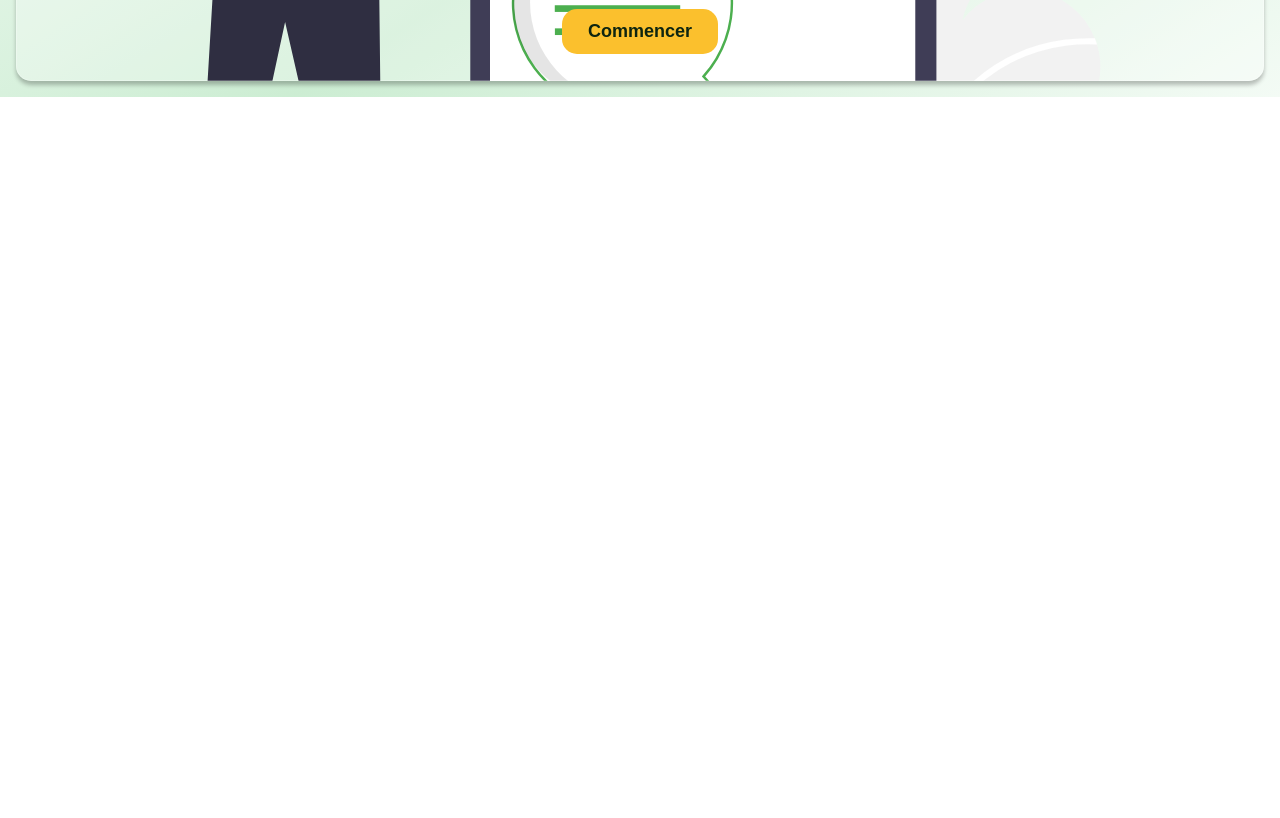
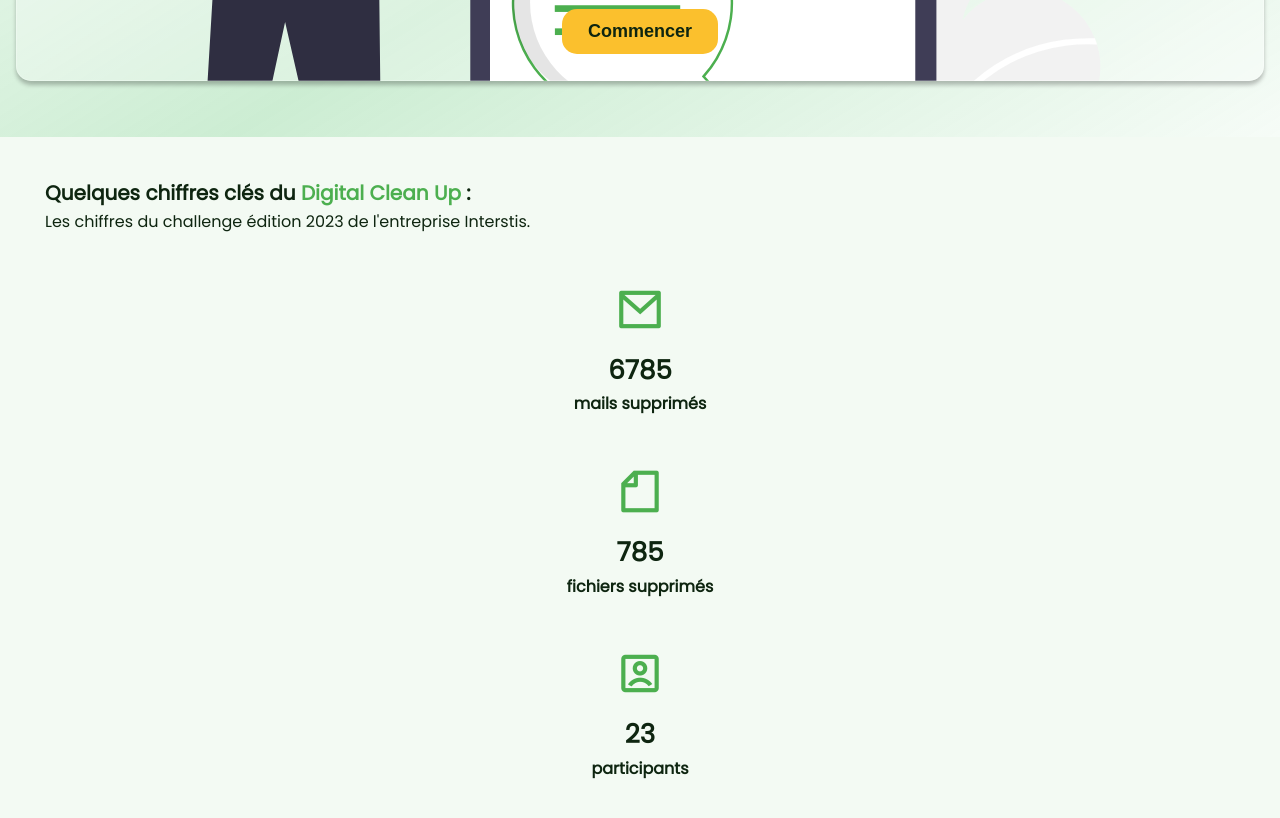
Before and after one commit to KingYano/cleanify, a Vue app: page / in a window 1280 px wide. Shown: the part 520-1338 px from the top of the page. Before the commit the page ends 800 px from the top, so only its background shows below. Built offline with nearby package versions, Linux system fonts and the light colour scheme.

Commit message:
mise en place du compsoant des statistique

```diff
--- a/src/assets/base.css
+++ b/src/assets/base.css
@@ -40,7 +40,7 @@
   --xx-large-font: 3.125rem; /* 50px */
   --x-large-font: 2.75rem; /* 44px */
   --large-font: 1.75rem; /* 26px */
-  --x-medium-large-font: 1.625rem; /*26px*/
+  --x-medium-large-font: 1.625rem; /*24px*/
   --medium-large-font: 1.375rem; /* 22px */
   --medium-font: 1.25rem; /* 20px */
   --normal-font: 1.125rem; /* 18px */
--- a/src/components/Cards/LargeChallenge/LargeChallenge.scss
+++ b/src/components/Cards/LargeChallenge/LargeChallenge.scss
@@ -1,5 +1,5 @@
 .large-challenge {
-  margin: 16px;
+  margin: 16px 16px 56px;
   background: var(--color-large-background-card);
   border: var(--color-border-card) solid 1px;
   box-shadow: var(--border-card-shadow);
@@ -20,7 +20,7 @@
       font-weight: var(--extra-large-font-weight);
     }
 
-    &-paragraph {
+    &-info {
       font-size: var(--small-medium-font);
       font-weight: var(--normal-font-weight);
     }
--- a/src/components/Cards/LargeChallenge/LargeChallenge.vue
+++ b/src/components/Cards/LargeChallenge/LargeChallenge.vue
@@ -2,7 +2,7 @@
     <div class="large-challenge">
       <div class="large-challenge-information">
         <h4 class="large-challenge-information-title">Nettoyer son téléphone</h4>
-        <p class="large-challenge-information-paragraph">Faites de la place et boostez les performances en triant applications, photos et fichiers inutiles.</p>
+        <p class="large-challenge-information-info">Faites de la place et boostez les performances en triant applications, photos et fichiers inutiles.</p>
       </div>
       <div class="large-challenge-start">
         <button class="large-challenge-start-button">Commencer</button>
--- a/src/components/DailyChallenge/DailyChallenge.vue
+++ b/src/components/DailyChallenge/DailyChallenge.vue
@@ -2,11 +2,13 @@
   <section class="daily-challenge">
     <h2 class="daily-challenge-title">Challenge du jour :</h2>
     <large-card></large-card>
+    <information-stat></information-stat>
   </section>
 </template>
 
 <script setup lang="ts">
-  import LargeCard from '@/components/Cards/LargeChallenge/LargeChallenge.vue';
+import LargeCard from '@/components/Cards/LargeChallenge/LargeChallenge.vue';
+import InformationStat from '@/components/InformationStat/InformationStat.vue';
 
 </script>
 
--- /dev/null
+++ b/src/components/InformationStat/InformationStat.scss
@@ -0,0 +1,46 @@
+.info-stats {
+  background: var(--first-color-50);
+  padding: 40px 45px;
+
+  &-title, &-title-highlight {
+    font-size: var(--medium-font);
+    font-weight: var(--extra-large-font-weight);
+  }
+
+  &-title-highlight {
+    color: var(--first-color-500);
+  }
+
+  &-info {
+    font-size: var(--base-font);
+    font-weight: var(--small-font-weight);
+    margin-bottom: 35px;
+  }
+
+  .info-stats-icon {
+    display: flex;
+    flex-direction: column;
+    gap: 35px;
+
+    .info-stat-icon-item {
+      display: flex;
+      flex-direction: column;
+      align-items: center;
+
+      .icon {
+        font-size: var(--xx-large-font);
+        color: var(--first-color-500);
+      }
+
+      .stat-number {
+        font-size: var(--x-medium-large-font);
+        font-weight: var(--maximum-font-weight);
+      }
+
+      .stat-description {
+        font-size: var(--base-font);
+        font-weight: var(--extra-large-font-weight);
+      }
+    }
+  }
+}
--- /dev/null
+++ b/src/components/InformationStat/InformationStat.vue
@@ -0,0 +1,31 @@
+<template>
+  <section class="info-stats">
+    <h3 class="info-stats-title">Quelques chiffres clés du <span class="info-stats-title-highlight">Digital Clean Up</span> :</h3>
+    <p class="info-stats-info">Les chiffres du challenge édition 2023 de l'entreprise Interstis.</p>
+    <div class="info-stats-icon">
+      <div class="info-stat-icon-item">
+        <em class="icon ri-mail-line"></em>
+        <span class="stat-number">6785</span>
+        <span class="stat-description">mails supprimés</span>
+      </div>
+      <div class="info-stat-icon-item">
+        <em class="icon ri-file-line"></em>
+        <span class="stat-number">785</span>
+        <span class="stat-description">fichiers supprimés</span>
+      </div>
+      <div class="info-stat-icon-item">
+        <em class="icon ri-account-box-line"></em>
+        <span class="stat-number">23</span>
+        <span class="stat-description">participants</span>
+      </div>
+    </div>
+  </section>
+</template>
+
+<script setup lang="ts">
+
+</script>
+
+<style lang="scss">
+  @import "InformationStat";
+</style>
```
Also changed, not shown: src/components/Cards/SmallChallenge/SmallChallenge.vue (added).
